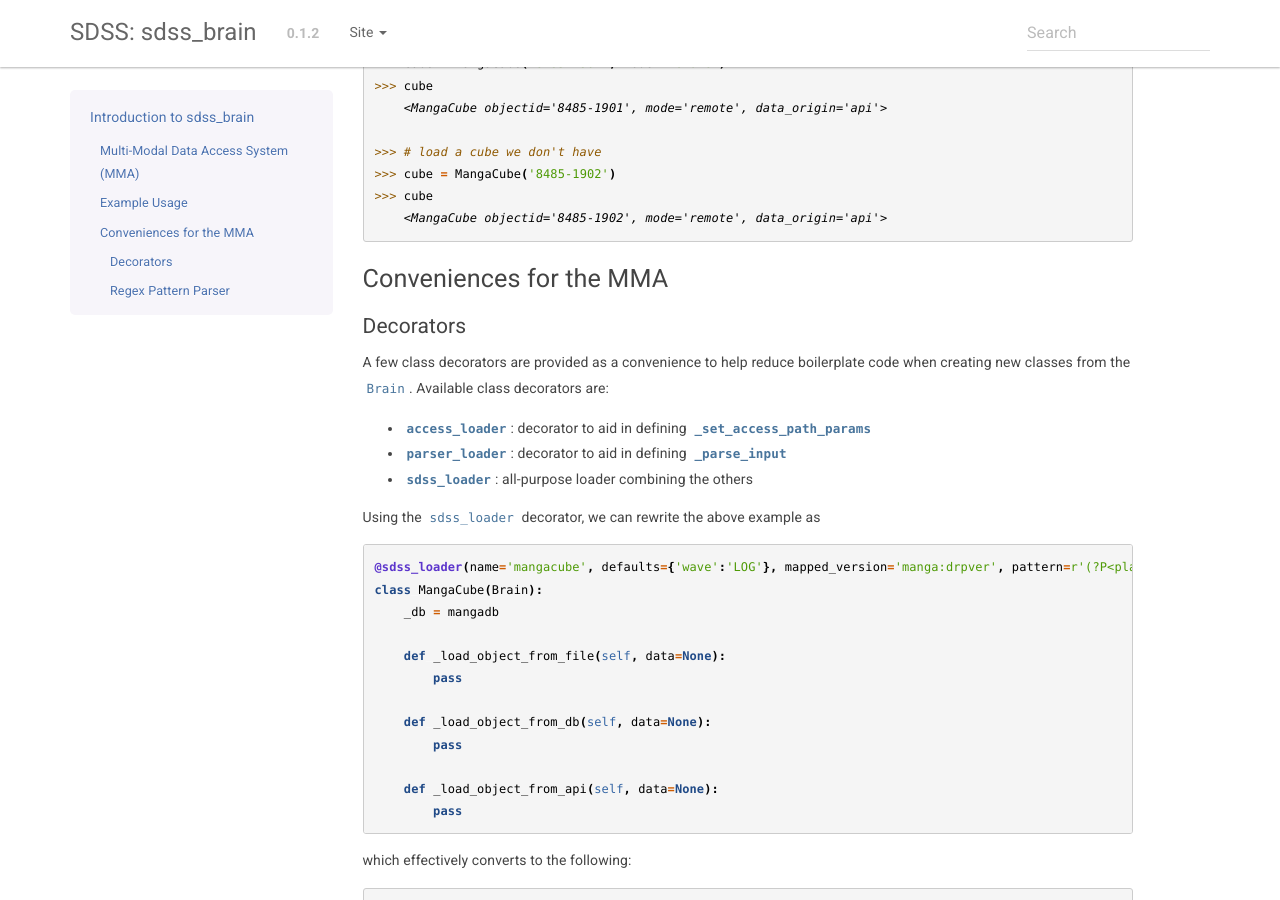
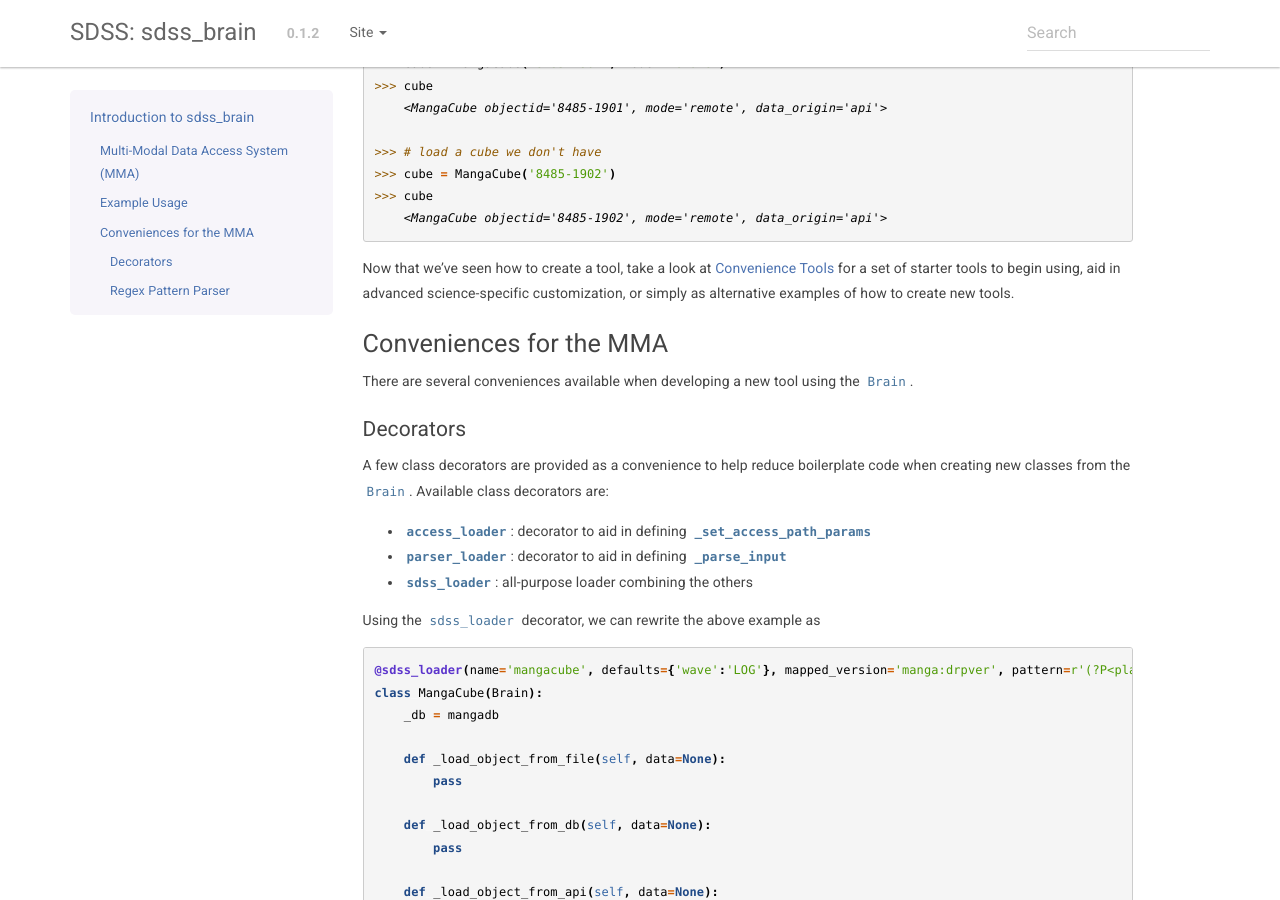
Before and after one commit to sdss/sdss_brain, a Sphinx documentation site: the page built from docs/sphinx/intro.rst, in a window 1280 px wide and 900 px high, scrolled down 3974 px. Built offline with Sphinx 7.4.7, drawn with Linux system fonts in a browser that asks for light colours; the version number is read from the project's files by our own code; some of the changed text lies outside the part shown.

Commit message:
updating docs

```diff
--- a/docs/sphinx/intro.rst
+++ b/docs/sphinx/intro.rst
@@ -50,7 +50,7 @@ Multi-modal data access can still be provided to files without defined paths in
 - ``get_full_path``: Returns a local filepath to a data file
 - ``download``: Downloads a file from a remote location to a local path on disk
 
-There exists a version of the ``Brain`` with with standard MMA mixed in.  Sub-classing from
+There exists a version of the ``Brain`` with the standard MMA mixed in.  Sub-classing from
 `~sdss_brain.core.BrainNoAccess` will give you functionality of the ``Brain`` but without reliance on
 ``sdss_access`` paths.
 
@@ -203,11 +203,16 @@ Now the ``data_origin`` is set to ``file``.  If we don't have the file locally,
     >>> cube
         <MangaCube objectid='8485-1902', mode='remote', data_origin='api'>
 
+Now that we've seen how to create a tool, take a look at :ref:`tools` for a set of starter tools to begin
+using, aid in advanced science-specific customization, or simply as alternative examples of how to
+create new tools.
 
 .. _helpers:
 
 Conveniences for the MMA
 ------------------------
+
+There are several conveniences available when developing a new tool using the ``Brain``.
 
 .. _decorators:
 
--- a/docs/sphinx/tools.rst
+++ b/docs/sphinx/tools.rst
@@ -91,7 +91,8 @@ The ``Spectrum`` lets you quickly plot a spectrum to display as a matplotlib plo
 
 Currently there is no SDSS API yet.  However, all tools work remotely by using
 `~sdss_brain.helpers.io.load_from_url`, a function that streams the file via an HTTP get request and loads
-its contents into an in-memory FITS object.
+its contents into an in-memory FITS object.  Let's load a different EBOSS spectral fiber, **550**, one
+that we may not have locally.
 ::
 
     >>> # load eboss fiber 550 remotely
```
